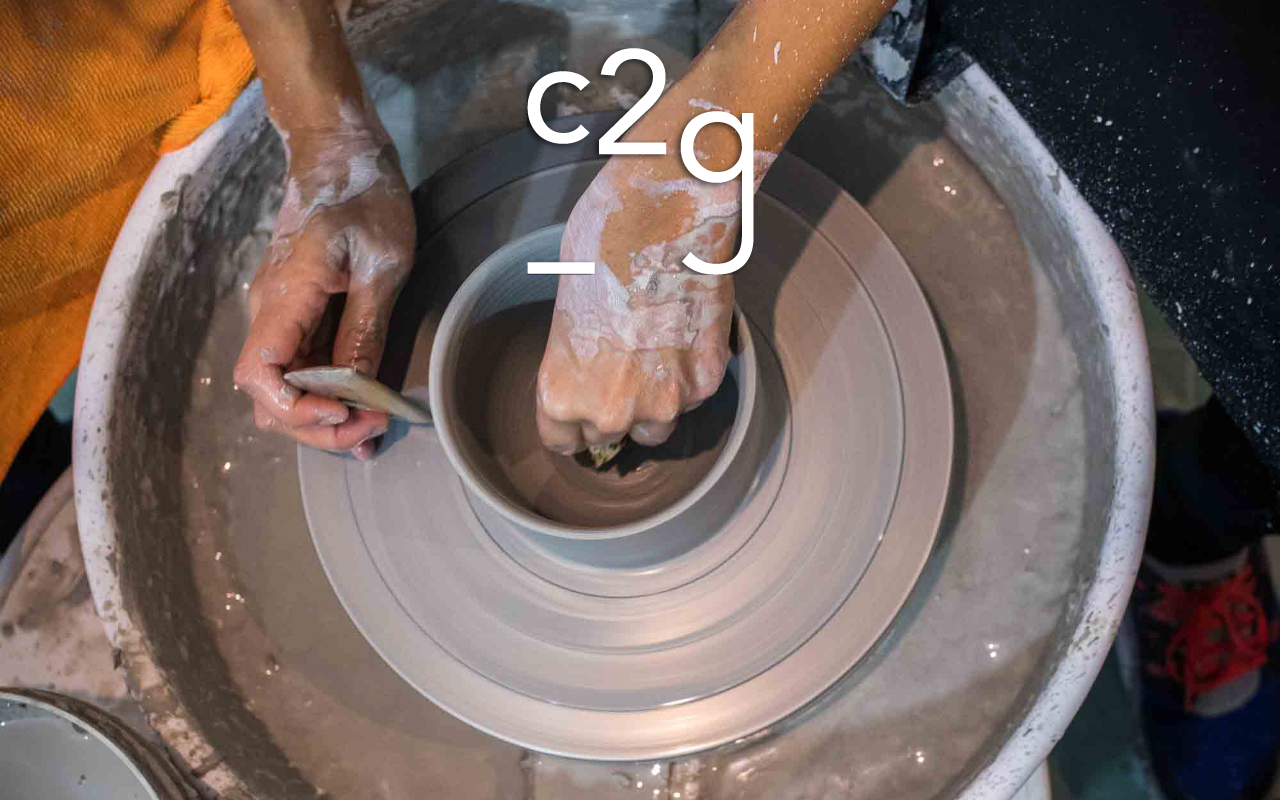
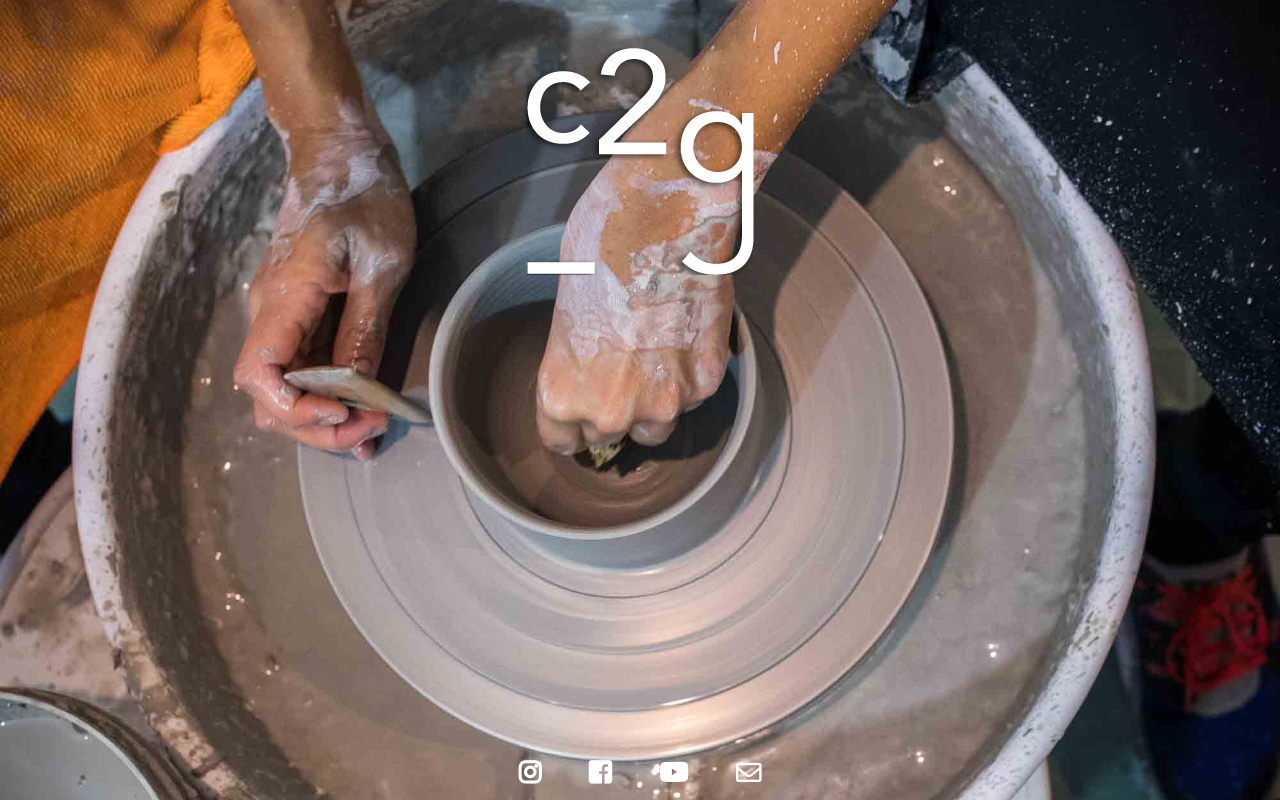
Before and after one commit to joemsak/c2gclay.com, a Vue app: page / in a window 1280 px wide. Built offline with nearby package versions, Linux system fonts and the light colour scheme.

Commit message:
Add social icons in footer

```diff
--- a/public/index.html
+++ b/public/index.html
@@ -16,11 +16,32 @@
 
     <title>Ceramics by Cristina García Guzmán</title>
   </head>
+
   <body>
     <noscript>
       <strong>We're sorry but c2gclay.com doesn't work properly without JavaScript enabled. Please enable it to continue.</strong>
     </noscript>
     <div id="app"></div>
+
+    <div class="footer container">
+      <div class="row justify-content-center">
+        <a href="https://instagram.com/c2gclay">
+          <i class="fab fa-instagram"></i>
+        </a>
+
+        <a href="https://facebook.com/c2gclay">
+          <i class="fab fa-facebook-square"></i>
+        </a>
+
+        <a href="https://www.youtube.com/channel/UCre1Ae4Pk2cRAsb80P6Mq5w?view_as=subscriber">
+          <i class="fab fa-youtube"></i>
+        </a>
+
+        <a href="mailto:c2gclay@gmail.com">
+          <i class="far fa-envelope"></i>
+        </a>
+      </div>
+    </div>
     <!-- built files will be auto injected -->
   </body>
 </html>
--- a/src/assets/scss/app.scss
+++ b/src/assets/scss/app.scss
@@ -1,3 +1,5 @@
+@import url(https://use.fontawesome.com/releases/v5.5.0/css/all.css);
+
 html {
   background: url(./assets/bg.jpg) no-repeat center center fixed;
   -webkit-background-size: cover;
@@ -11,4 +13,34 @@ html {
 html,
 body {
   background-color: transparent;
+  height: 100%;
 }
+
+body {
+  display: flex;
+  flex-direction: column;
+}
+
+#app {
+  flex: 1 0 auto;
+}
+
+.footer {
+  flex-shrink: 0;
+  text-align: center;
+  color: white;
+
+  a {
+    font-size: 1.6rem;
+    color: inherit;
+    text-decoration: none;
+    font-weight: bold;
+    margin: 0 1rem;
+    padding: 0.5rem;
+    transition: color 0.2s;
+
+    &:hover {
+      color: #ddd;
+    }
+  }
+}
```
